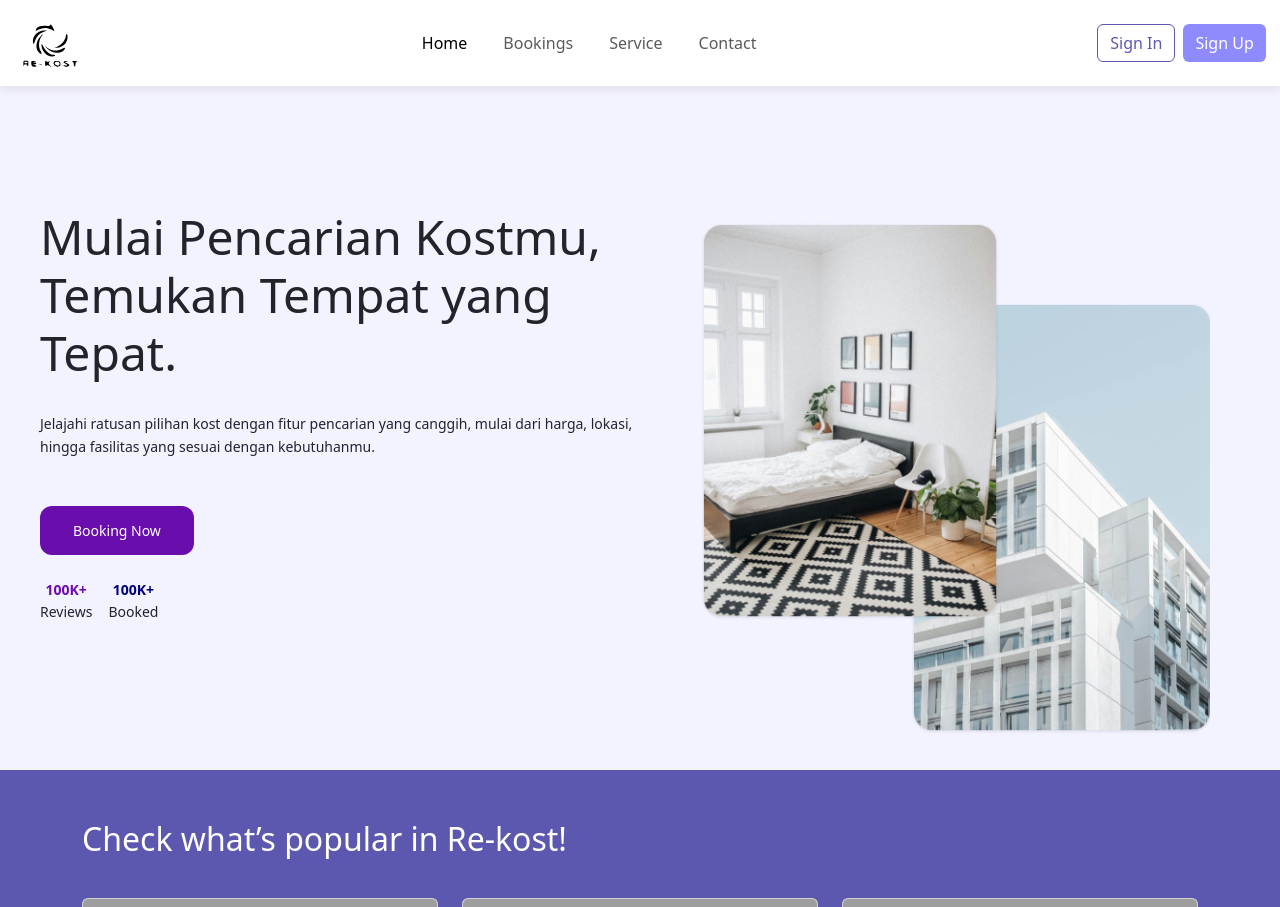
After one commit to newbieflank/web_rekost, a PHP site: page /web_rekost/app/views/home/landingpage.php in a window 1280 px wide. The commit adds this page. Shown: the top 907 px of the page. Run offline with PHP 8.4, Linux system fonts and the light colour scheme; some libraries are stand-ins or nearby versions; grey boxes are pictures that could not be loaded.

Commit message:
UPDATE navbar

```diff
--- a/app/views/home/index.php
+++ /dev/null
@@ -1 +0,0 @@
-<h2>Home</h2>
--- /dev/null
+++ b/app/views/home/landingpage.php
@@ -0,0 +1,115 @@
+<!doctype html>
+<html lang="en">
+
+<head>
+    <meta charset="utf-8">
+    <meta name="viewport" content="width=device-width, initial-scale=1">
+    <title>Landing Page</title>
+    <link rel="stylesheet" href="<?= BASEURL; ?>css/landingPage.css">
+    <link href="https://cdn.jsdelivr.net/npm/bootstrap@5.3.3/dist/css/bootstrap.min.css" rel="stylesheet" integrity="sha384-QWTKZyjpPEjISv5WaRU9OFeRpok6YctnYmDr5pNlyT2bRjXh0JMhjY6hW+ALEwIH" crossorigin="anonymous">
+</head>
+
+<body style="background-color: #F3F2FF;">
+    <nav class="navbar navbar-expand-lg sticky-top" style="background-color: white;">
+        <div class="container-fluid">
+            <a class="navbar-brand" href="#">
+                <img src="img/logo.svg" alt="Logo" height="60">
+            </a>
+            <button class="navbar-toggler" type="button" data-bs-toggle="collapse" data-bs-target="#navbarSupportedContent" aria-controls="navbarSupportedContent" aria-expanded="false" aria-label="Toggle navigation">
+                <span class="navbar-toggler-icon"></span>
+            </button>
+            <div class="collapse navbar-collapse" id="navbarSupportedContent">
+                <ul class="navbar-nav d-flex justify-content-center w-100 mb-2 mb-lg-0" style="font-size: 1rem;">
+                    <li class="nav-item">
+                        <a class="nav-link active" aria-current="page" href="#">Home</a>
+                    </li>
+                    <li class="nav-item">
+                        <a class="nav-link" href="#">Bookings</a>
+                    </li>
+                    <li class="nav-item">
+                        <a class="nav-link" href="#">Service</a>
+                    </li>
+                    <li class="nav-item">
+                        <a class="nav-link" href="#">Contact</a>
+                    </li>
+                </ul>
+                <div class="d-flex" role="search" style="width: 200px;">
+                    <button class="btn btn-outline-secondary navbar-btn me-2" type="button">Sign In</button>
+                    <button class="btn btn-primary navbar-btn" type="button">Sign Up</button>
+                </div>
+            </div>
+        </div>
+    </nav>
+    <main class="pb-5">
+        <div class="content-wrapper">
+            <div class="text-content">
+                <h2 class="mt-2" style="font-weight: semibold; font-size: 48px;  margin-bottom: 32px;">Mulai Pencarian Kostmu, Temukan Tempat yang Tepat.</h2>
+                <p class="mt-3" style="margin-bottom: 32px;">Jelajahi ratusan pilihan kost dengan fitur pencarian yang canggih, mulai dari harga, lokasi, hingga fasilitas yang sesuai dengan kebutuhanmu.</p>
+                <button class="main-btn mt-3" style="margin-top: 0;">Booking Now</button>
+                <div class="stats mt-4">
+                    <div class="stat">
+                        <p style="color: #6A0DAD; font-weight: bold;">100K+</p>
+                        <p>Reviews</p>
+                    </div>
+                    <div class="stat">
+                        <p style="color: #000080; font-weight: bold;">100K+</p>
+                        <p>Booked</p>
+                    </div>
+                </div>
+            </div>
+            <div class="image-container mt-3">
+                <img src="img/img2.png" alt="Image 2">
+                <img class="second" src="img/img1.png" alt="Image 1">
+            </div>
+        </div>
+    </main>
+    <div style="background-color: #5d58af; padding: 50px 0; position: relative; z-index: 1;">
+        <div class="container">
+            <h2 class="text-left" style="font-weight: semibold; padding-bottom: 32px; color: white;">Check what’s popular in Re-kost!</h2>
+            <div class="row">
+                <div class="col-md-4">
+                    <div class="card">
+                        <img src="img/card1.jpg" class="card-img-top" alt="Card 1">
+                        <div class="card-body">
+                            <h5 class="card-title">Kost 1</h5>
+                            <p class="card-text">Deskripsi singkat mengenai Kost 1.</p>
+                            <a href="#" class="btn btn-primary">Detail</a>
+                        </div>
+                    </div>
+                </div>
+                <div class="col-md-4">
+                    <div class="card">
+                        <img src="img/card2.jpg" class="card-img-top" alt="Card 2">
+                        <div class="card-body">
+                            <h5 class="card-title">Kost 2</h5>
+                            <p class="card-text">Deskripsi singkat mengenai Kost 2.</p>
+                            <a href="#" class="btn btn-primary">Detail</a>
+                        </div>
+                    </div>
+                </div>
+                <div class="col-md-4">
+                    <div class="card">
+                        <img src="img/card3.jpg" class="card-img-top" alt="Card 3">
+                        <div class="card-body">
+                            <h5 class="card-title">Kost 3</h5>
+                            <p class="card-text">Deskripsi singkat mengenai Kost 3.</p>
+                            <a href="#" class="btn btn-primary">Detail</a>
+                        </div>
+                    </div>
+                </div>
+            </div>
+            <div class="d-flex justify-content-center mt-4">
+                <a href="#" class="btn btn-outline-light btn-lg d-flex align-items-center">
+                    See All
+                    <i class="ms-2 bi bi-arrow-right"></i>
+                </a>
+            </div>
+        </div>
+    </div>
+
+
+
+    <script src="https://cdn.jsdelivr.net/npm/bootstrap@5.3.3/dist/js/bootstrap.bundle.min.js" integrity="sha384-YvpcrYf0tY3lHB60NNkmXc5s9fDVZLESaAA55NDzOxhy9GkcIdslK1eN7N6jIeHz" crossorigin="anonymous"></script>
+</body>
+
+</html>
--- /dev/null
+++ b/public/css/landingPage.css
@@ -0,0 +1,129 @@
+.nav-item {
+  margin-right: 20px;
+}
+.main-content {
+  text-align: center;
+  padding: 2rem;
+}
+.navbar {
+  z-index: 1030;
+  padding: 20px 0;
+  box-shadow: 0 4px 8px 0 rgba(158, 158, 158, 0.2);
+}
+.navbar-btn {
+  padding: 10px 24px;
+  font-size: 14px;
+}
+.navbar-btn.btn-outline-secondary {
+  color: #5d58af;
+  border-color: #5d58af;
+  font-weight: semibold;
+}
+
+.navbar-btn.btn-outline-secondary:hover {
+  background-color: #ffffff;
+  color: #000000;
+  border-color: #5d58af;
+}
+.navbar-btn.btn-primary {
+  background-color: #908aff;
+  color: #ffffff;
+  border: none;
+  font-weight: semibold;
+}
+
+.navbar-btn.btn-primary:hover {
+  background-color: #5d58af;
+  color: #ffffff;
+}
+
+.navbar-nav {
+  justify-content: center;
+}
+body {
+  margin: 0;
+  padding: 0;
+  background-color: #e0ddff;
+}
+main {
+  padding: 20px;
+  text-align: left;
+  padding-top: 80px;
+}
+.main-btn {
+  background-color: #6a0dad;
+  color: white;
+  border-radius: 12px;
+  padding: 14px 33px;
+  text-align: center;
+  text-decoration: none;
+  display: inline-block;
+  font-size: 14px;
+  border: none;
+  outline: none;
+}
+.main-btn:hover {
+  box-shadow: 0 0 15px rgba(0, 123, 255, 0.2);
+  transition: box-shadow 0.3s ease;
+}
+
+.stats {
+  display: flex;
+  justify-content: left;
+  gap: 1rem;
+  margin-top: 20px;
+}
+.stat {
+  text-align: center;
+}
+.stat p {
+  margin: 0;
+}
+@media (max-width: 768px) {
+  .nav-item {
+    margin-right: 10px;
+  }
+  .stats {
+    flex-direction: column;
+    align-items: center;
+  }
+}
+.image-container {
+  position: relative;
+  width: 300px;
+  height: 480px;
+  margin: 20px;
+}
+.image-container img {
+  position: absolute;
+  top: 100px;
+  left: 230px;
+  width: 100%;
+  height: auto;
+  object-fit: cover;
+  z-index: 1;
+}
+.image-container img.second {
+  z-index: 1;
+  left: 20px;
+  top: 20px;
+}
+h2 {
+  max-width: 600px;
+  line-height: 1.4;
+}
+p {
+  max-width: 600px;
+  line-height: 1.6;
+  font-size: 14px;
+}
+.content-wrapper {
+  display: flex;
+  align-items: center;
+  gap: 20px;
+  max-width: 1200px;
+  margin: 20px auto;
+}
+.text-content {
+  margin-bottom: 64px;
+}
```
Also changed, not shown: app/controllers/HomeController.php (+1 -7 lines), app/views/layout/header.php (+89 -0 lines), public/img/img1.png (added), public/img/img2.png (added), public/img/logo.svg (added).
